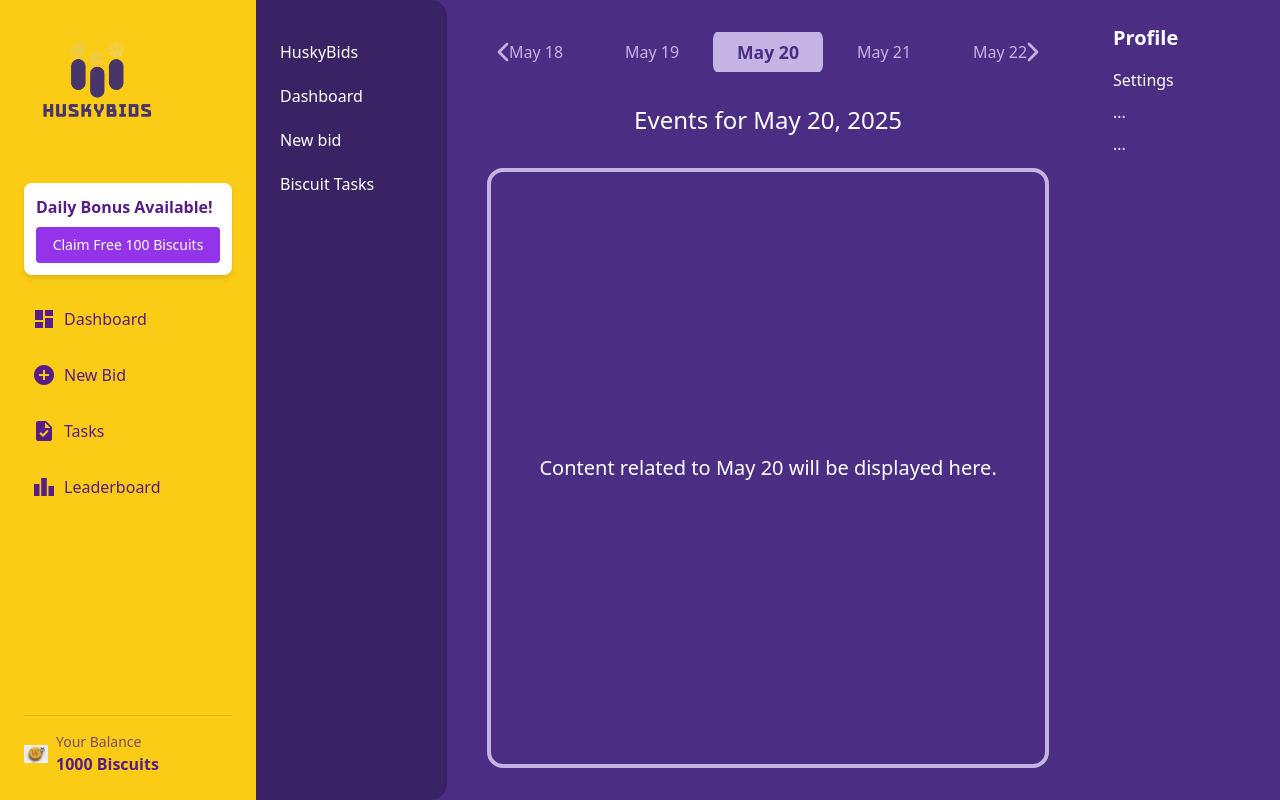
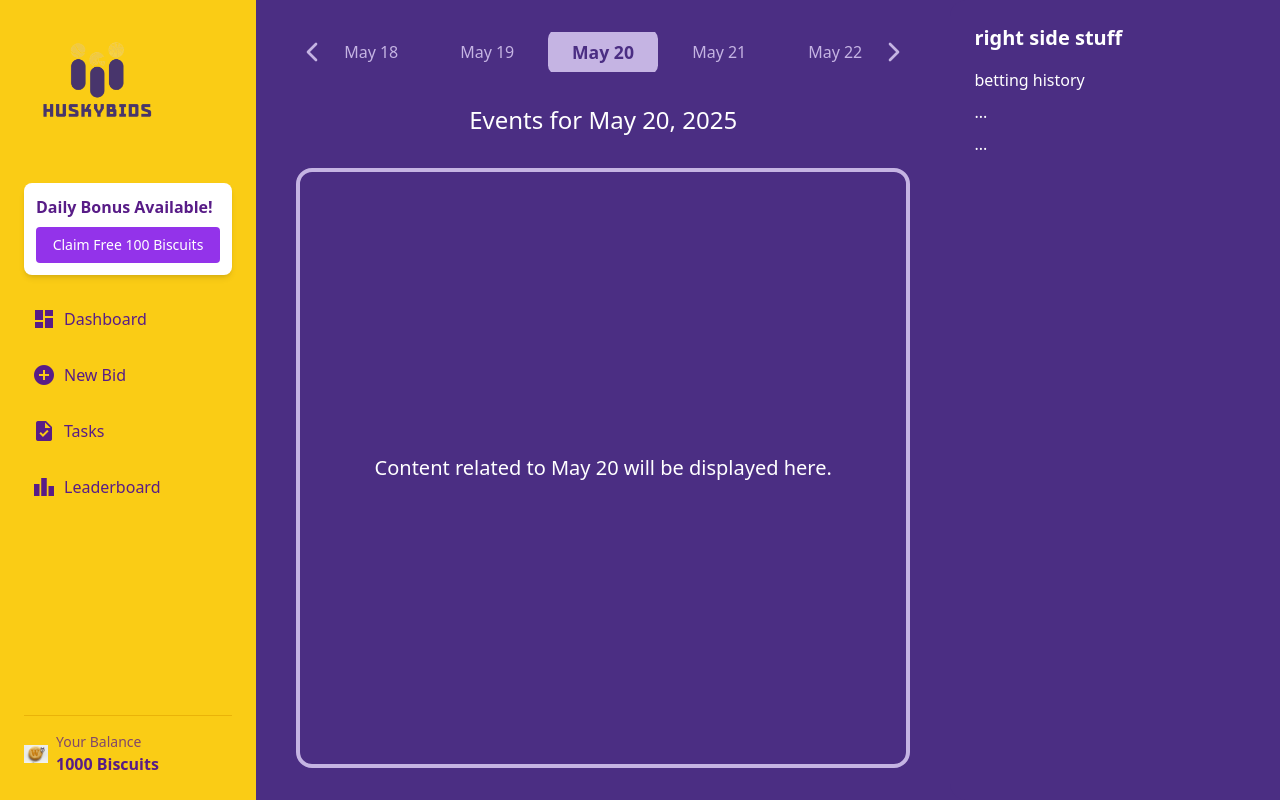
Before and after one commit to maiyuyona/huskybids, a Next.js app: page /testingHome in a window 1280 px wide. Built offline with nearby package versions, Linux system fonts and the light colour scheme.

Commit message:
fixing testingHome

```diff
--- a/src/app/testingHome/page.js
+++ b/src/app/testingHome/page.js
@@ -52,16 +52,7 @@ const FrameHome = () => {
 
   return (
     <div className="bg-[#4b2e83] flex w-full min-h-screen relative overflow-hidden">
-      {/* Left Menu */}
-      <div className="w-[20%] bg-[#3a2365] p-6 text-white rounded-r-2xl overflow-hidden">
-        <h2 className="text-xl font-bold mb-4"></h2>
-        <ul className="space-y-5">
-          <li className="hover:text-[#c5b4e3] cursor-pointer">HuskyBids</li>
-          <li className="hover:text-[#c5b4e3] cursor-pointer">Dashboard</li>
-          <li className="hover:text-[#c5b4e3] cursor-pointer">New bid</li>
-          <li className="hover:text-[#c5b4e3] cursor-pointer">Biscuit Tasks</li>
-        </ul>
-      </div>
+
 
       {/* Center Content - Scrollable Only This Section */}
       <div className="flex flex-col items-center w-[60%] py-8 ml-10 mr-10 overflow-y-scroll h-screen">
@@ -112,9 +103,9 @@ const FrameHome = () => {
 
       {/* Right Menu */}
       <div className="w-[20%] bg-primary-purple p-6 text-white rounded-l-2xl overflow-hidden">
-        <h2 className="text-xl font-bold mb-4">Profile</h2>
+        <h2 className="text-xl font-bold mb-4">right side stuff</h2>
         <ul className="space-y-2">
-          <li className="hover:text-[#c5b4e3] cursor-pointer">Settings</li>
+          <li className="hover:text-[#c5b4e3] cursor-pointer">betting history</li>
           <li className="hover:text-[#c5b4e3] cursor-pointer">...</li>
           <li className="hover:text-[#c5b4e3] cursor-pointer">...</li>
         </ul>
```
